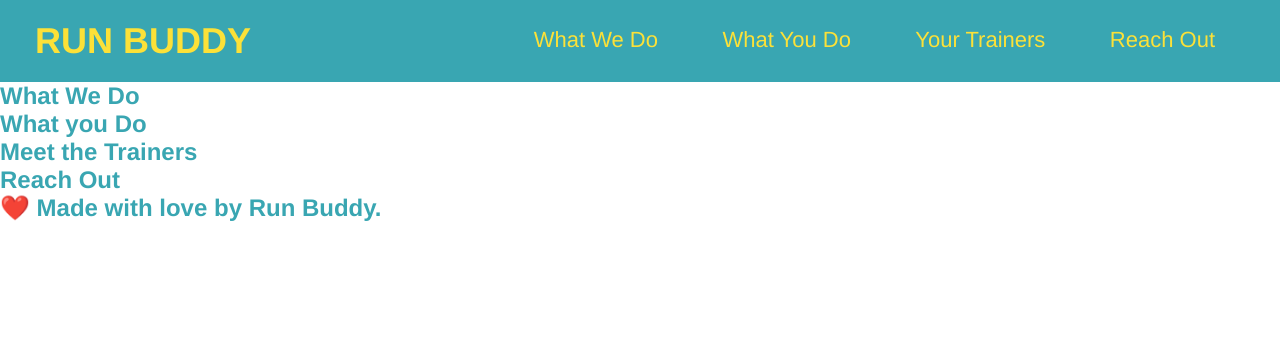
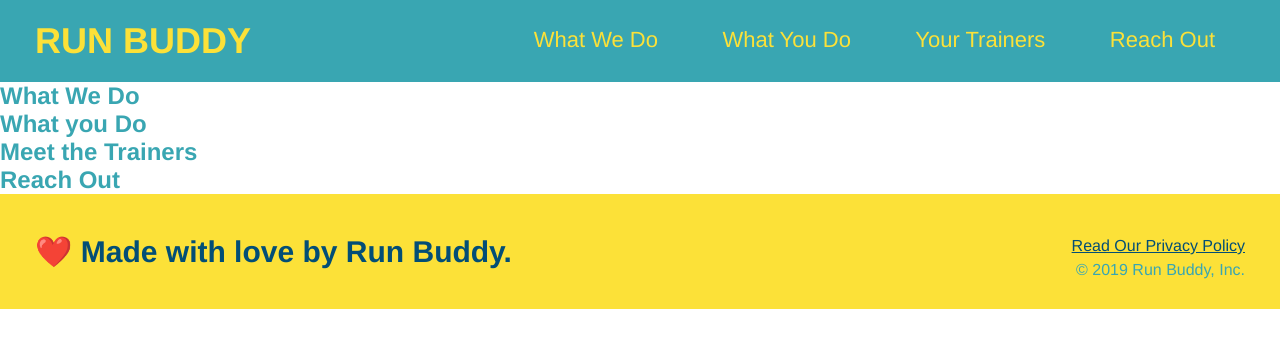
Before and after one commit to DanielP1742/run-buddy, a plain HTML site: page index.html in a window 1280 px wide. Drawn offline with Linux system fonts and the light colour scheme.

Commit message:
CSS Header and Footer Styles

```diff
--- a/assets/css/style.css
+++ b/assets/css/style.css
@@ -3,8 +3,8 @@
 * {
     margin: 0;
     padding: 0;
+    box-sizing: border-box;
 }
-
 
 
 /* apply styles to <header> */
@@ -42,7 +42,30 @@ header nav ul li a {
 }
 
 body {
-    /* I'm a CCS comment! */
+    /* I'm a CSS comment! */
     color: #39a6b2;
     font-family: Helvetica, Arial, sans-serif;
 }
+
+footer {
+    background: #fce138;
+    width: 100%;
+    padding: 40px 35px;
+}
+
+footer h2 {
+    display: inline;
+    color: #024e76;
+    font-size: 30px;
+    margin: 0;
+}
+
+footer div {
+    float: right;
+    line-height: 1.5;
+    text-align: right;
+}
+
+footer a {
+    color: #024e76;
+}
--- a/index.html
+++ b/index.html
@@ -63,6 +63,10 @@
 <!-- footer -->
 <footer>
     <h2>❤️ Made with love by Run Buddy.</h2>
+    <div>
+        <a href="#">Read Our Privacy Policy</a><br />
+        &copy; 2019 Run Buddy, Inc.
+    </div>
 </footer>
 
   </body>
```
